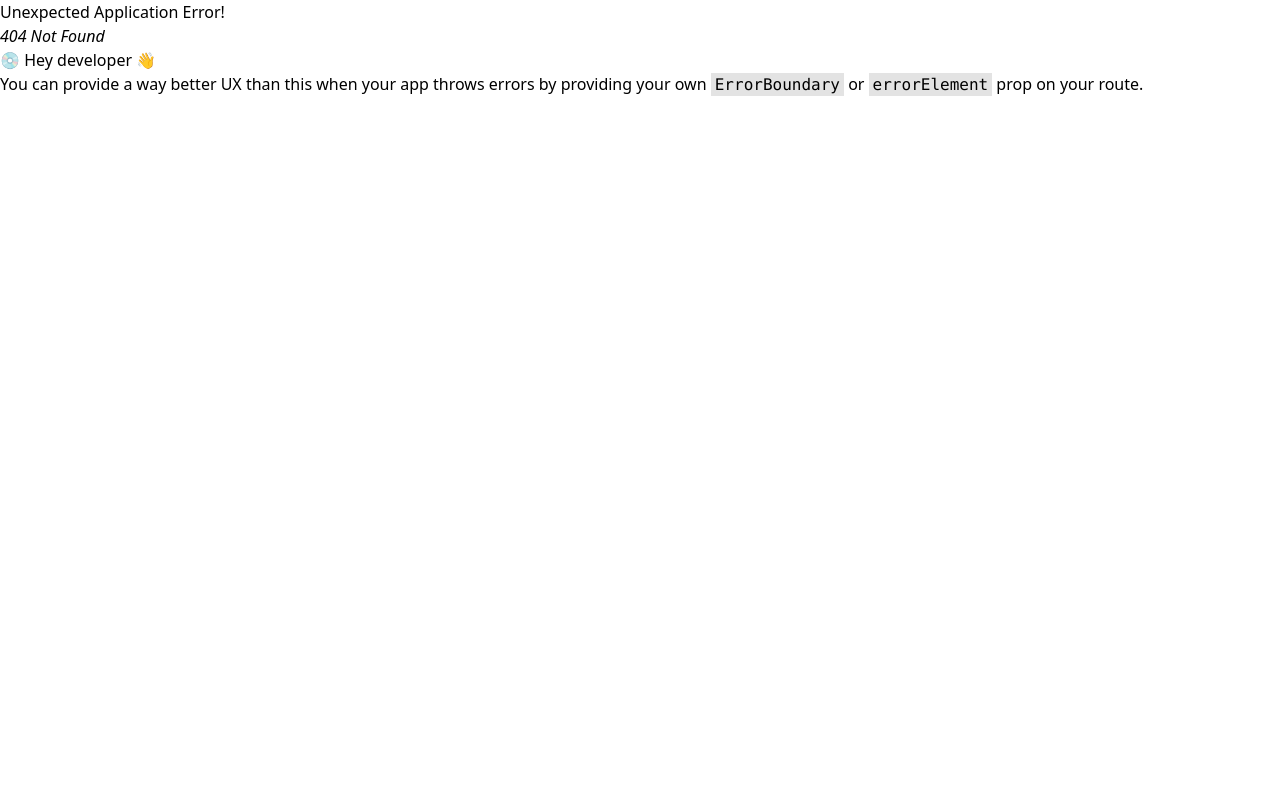
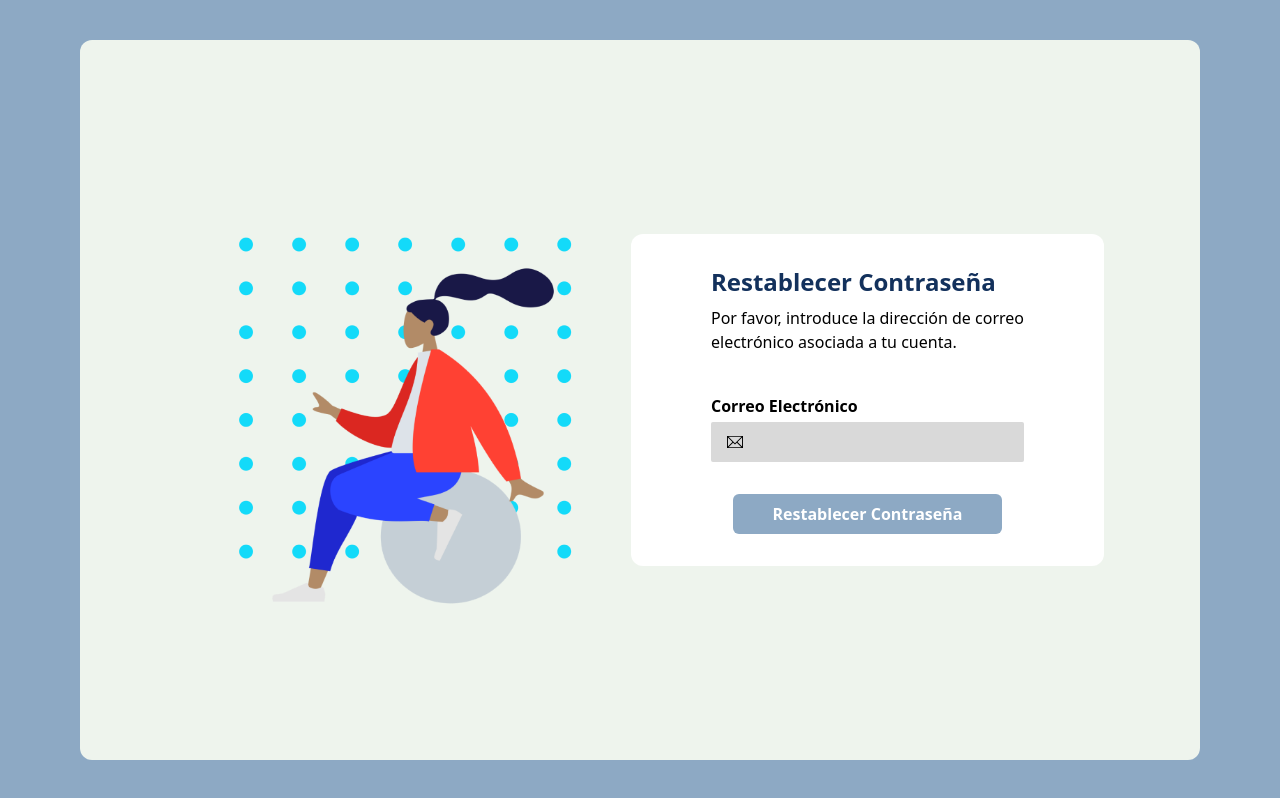
Before and after one commit to ppeguero/protracker-front, a React (Vite) app: page /restore-password in a window 1280 px wide. Before the commit this address had no page. Built offline with nearby package versions, Linux system fonts and the light colour scheme.

Commit message:
Restore Password Page

```diff
--- a/src/main.jsx
+++ b/src/main.jsx
@@ -4,6 +4,7 @@ import App from './App.jsx'
 import MemberInformation from './pages/proyect-manager/MemberInformation.jsx'
 import RequestResource from './pages/team-member/RequestResource.jsx'
 import ProjectManagerHome from './pages/proyect-manager/ProjectManagerHome.jsx'
+import RestorePassword from './pages/RestorePassword.jsx'
 
 import './index.css'
 import Login from './pages/Login.jsx'
@@ -19,6 +20,7 @@ const router = createBrowserRouter([
   {path: "/member-information", element: <MemberInformation/>},
   {path: "/request-resource", element: <RequestResource/>},
   {path: "/project-manager-home", element: <ProjectManagerHome/>},
+  {path: "/restore-password", element: <RestorePassword/>}
 ])
 
 ReactDOM.createRoot(document.getElementById('root')).render(
--- a/src/pages/Login.jsx
+++ b/src/pages/Login.jsx
@@ -1,8 +1,9 @@
 import React, {useState} from 'react';
+import {Link} from 'react-router-dom'
 
 //* Images
-import bgImage from '../assets/bgImage.png';
-import girlImage from '../assets/girlImage.png';
+import bgImage from '../assets/images/bgImage.png';
+import girlImage from '../assets/images/girlImage.png';
 
 //* Icons
 import { TfiEmail } from "react-icons/tfi";
@@ -21,9 +22,9 @@ function Login() {
     };
 
     return (
-        <div className='bg-blue-300 h-screen flex'>
+        <div className='bg-[#8DA9C4] h-screen flex'>
             <div className='flex items-center justify-center w-full'>
-                <div className='bg-gray-200 flex items-center justify-center h-[90vh] w-[140vh] rounded-xl'>
+                <div className='bg-[#EEF4ED] flex items-center justify-center h-[90vh] w-[140vh] rounded-xl'>
                     <div className='relative'>
                         <img src={bgImage} alt='Background image' />
                         <img className='absolute inset-20 h-4/5' src={girlImage} alt='Girl image' />
@@ -31,8 +32,8 @@ function Login() {
                     <div className='bg-white rounded-xl px-20 py-8'>
                         <form>
                             {/* Title Form */}
-                            <h1 className='text-blue-900 text-2xl font-bold'>¡Bienvenido a </h1>
-                            <h1 className='text-blue-950 text-3xl font-bold'>PROTRACKER!</h1>
+                            <h1 className='text-[#13315C] text-2xl font-bold'>¡Bienvenido a </h1>
+                            <h1 className='text-[#13315C] text-3xl font-bold'>PROTRACKER!</h1>
                             <p className='mt-2'>Ingresa con tus credenciales y</p>
                             <p>empieza a trabajar.</p>
 
@@ -42,7 +43,7 @@ function Login() {
                                     <label className='mb-1 font-bold'>
                                         Correo Electrónico
                                     </label>
-                                    <div className='flex items-center bg-gray-200 rounded-sm'>
+                                    <div className='flex items-center bg-[#D9D9D9] rounded-sm'>
                                         <TfiEmail className='text-black ml-4 mr-1' />
                                         <input
                                             type='email'
@@ -54,7 +55,7 @@ function Login() {
                                     <label className='mb-1 font-bold'>
                                         Contraseña
                                     </label>
-                                    <div className='flex items-center bg-gray-200 rounded-sm'>
+                                    <div className='flex items-center bg-[#D9D9D9] rounded-sm'>
                                         <FaKey className='text-black ml-4 mr-1' />
                                         <input
                                             type={showPassword ? 'text' : 'password'}
@@ -66,18 +67,18 @@ function Login() {
                                     </div>
                                 </div>
                                 <div className='text-center'>
-                                    <button className='text-center bg-blue-200 py-2 px-10 font-bold rounded-md align-center text-white'>Iniciar Sesión</button>
+                                    <button className='text-center bg-[#8DA9C4] py-2 px-10 font-bold rounded-md align-center text-white'>Iniciar Sesión</button>
                                 </div>
                             </div>
 
                             {/* Additional links section */}
                             <div className='flex flex-row mt-4'>
-                                <p>¿No tienes una cuenta?</p>
-                                <p>Regístrate ahora</p>
+                                <p className='text-xs'>¿No tienes una cuenta?</p>
+                                <p className='text-xs text-[#13315C]'>Regístrate ahora</p>
                             </div>
-                            <div className='flex flex-row'>
-                                <p>¿Olvidaste tu contraseña?</p>
-                                <p>Restablece tu contraseña</p>
+                            <div className='flex flex-row mt-1'>
+                                <Link to='/restore-password' className='text-xs'>¿Olvidaste tu contraseña?</Link>
+                                <Link to='/restore-password' className='text-xs text-[#13315C]'>Restablece tu contraseña</Link>
                             </div>
                         </form>
                     </div>
--- a/src/pages/RestorePassword.jsx
+++ b/src/pages/RestorePassword.jsx
@@ -1,9 +1,65 @@
-import React from 'react'
+import React, {useState} from 'react';
+import {Link} from 'react-router-dom'
+
+//* Images
+import bgImage from '../assets/images/bgImage.png';
+import girlImage from '../assets/images/girlImage.png';
+
+//* Icons
+import { TfiEmail } from "react-icons/tfi";
+import { FaKey } from "react-icons/fa";
+import { ImEyeBlocked } from "react-icons/im";
+import { ImEye } from "react-icons/im";
 
 function RestorePassword() {
-  return (
-    <div>RestorePassword</div>
-  )
+
+    //* Show password
+    const [showPassword, setShowPassword] = useState(false);
+
+    const seePassword = (e) => {
+        e.preventDefault();
+        setShowPassword(!showPassword);
+    };
+
+    return (
+        <div className='bg-[#8DA9C4] h-screen flex'>
+            <div className='flex items-center justify-center w-full'>
+                <div className='bg-[#EEF4ED] flex items-center justify-center h-[90vh] w-[140vh] rounded-xl'>
+                    <div className='relative'>
+                        <img src={bgImage} alt='Background image' />
+                        <img className='absolute inset-20 h-4/5' src={girlImage} alt='Girl image' />
+                    </div>
+                    <div className='bg-white rounded-xl px-20 py-8'>
+                        <form>
+                            {/* Title Form */}
+                            <h1 className='text-[#13315C] text-2xl font-bold'>Restablecer Contraseña</h1>
+                            <p className='mt-2'>Por favor, introduce la dirección de correo </p>
+                            <p>electrónico asociada a tu cuenta.</p>
+
+                            {/* Form */}
+                            <div className='mt-10'>
+                                <div className='flex flex-col mb-4 mt-2'>
+                                    <label className='mb-1 font-bold'>
+                                        Correo Electrónico
+                                    </label>
+                                    <div className='flex items-center bg-[#D9D9D9] rounded-sm'>
+                                        <TfiEmail className='text-black ml-4 mr-1' />
+                                        <input
+                                            type='email'
+                                            className='bg-transparent text-black p-2 focus:outline-none'
+                                        />
+                                    </div>
+                                </div>
+                                <div className='text-center mt-8'>
+                                    <button className='text-center bg-[#8DA9C4] py-2 px-10 font-bold rounded-md align-center text-white'>Restablecer Contraseña</button>
+                                </div>
+                            </div>
+                        </form>
+                    </div>
+                </div>
+            </div>
+        </div>
+    );
 }
 
-export default RestorePassword
+export default RestorePassword;
```
Also changed, not shown: src/assets/images/bgImage.png (renamed from src/assets/bgImage.png), src/assets/images/girlImage.png (renamed from src/assets/girlImage.png).
